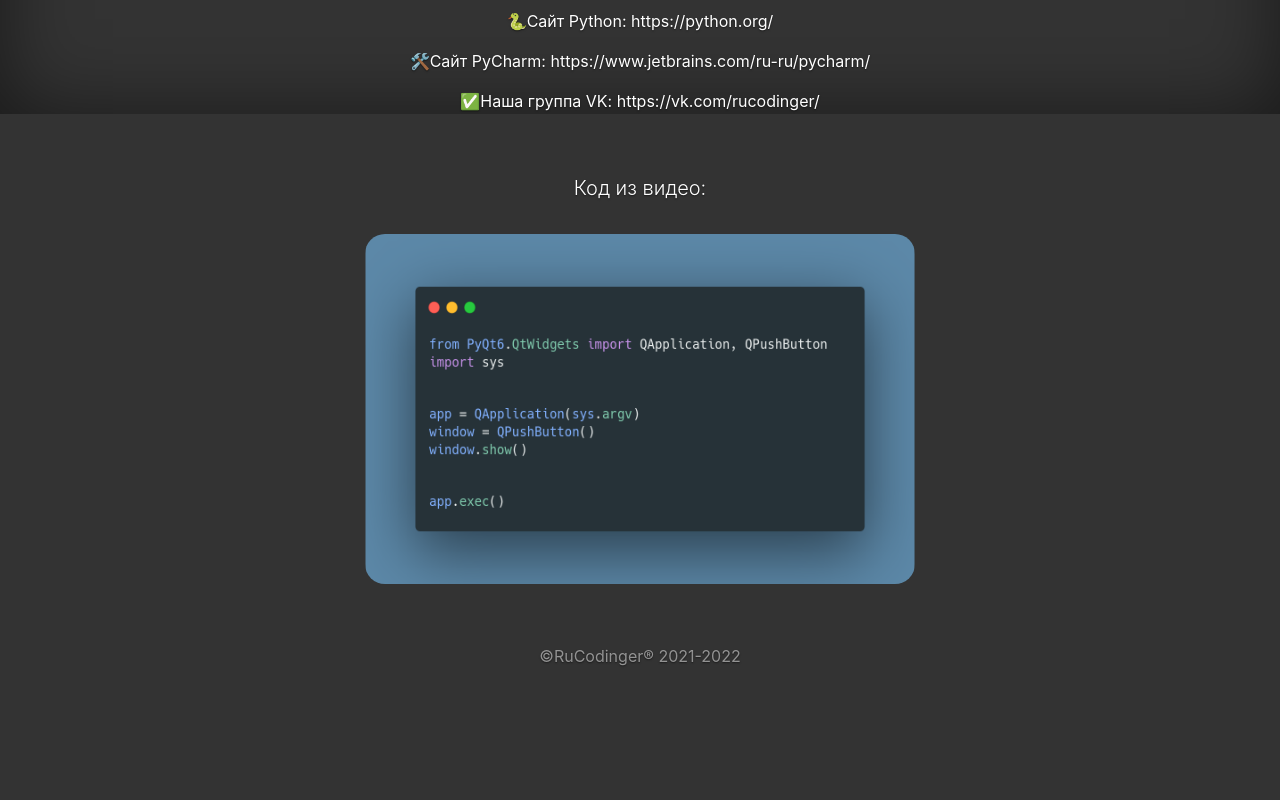
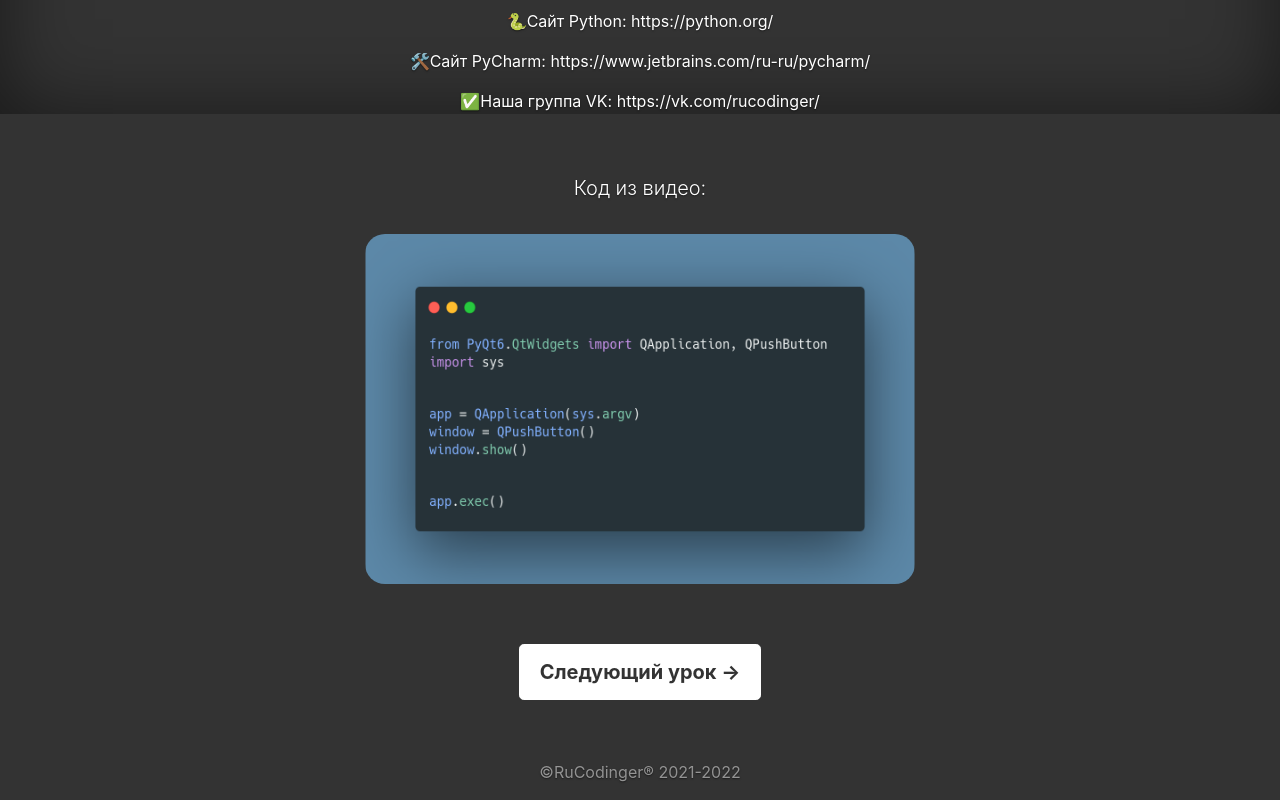
Before and after one commit to rucodinger/rucodinger.github.io, a plain HTML site: page coursePages/pyqt1.html in a window 1280 px wide. Shown: the part 686-1486 px from the top of the page. Before the commit the page ends 1370 px from the top, so only its background shows below. Drawn offline with Linux system fonts and the light colour scheme.

Commit message:
Update pyqt1.html

```diff
--- a/coursePages/pyqt1.html
+++ b/coursePages/pyqt1.html
@@ -4,7 +4,7 @@
   <head>
     <meta charset="utf-8">
     <meta name="viewport" content="width=device-width, initial-scale=1, shrink-to-fit=no">
-    <meta name="description" content="Пример на bootstrap 4: Одностраничный шаблон для создания простых и красивых домашних страниц. Версия v4.0.0">
+    <meta name="description" content="RuCodinger | Школа программирования">
     <meta name="author" content="">
     <link rel="icon" href="../images/favicon.ico">
 
@@ -54,6 +54,8 @@
         <p class="lead video-code-text">Код из видео:</p>
         <img class="code" src="../images/pyqtCode1.png" alt="">
 
+        <a class="btn btn-lg btn-secondary next-lesson-btn" href="pyqt2.html">Следующий урок -></a>
+
     </main>
 
       <footer class="mastfoot mt-auto">
```
